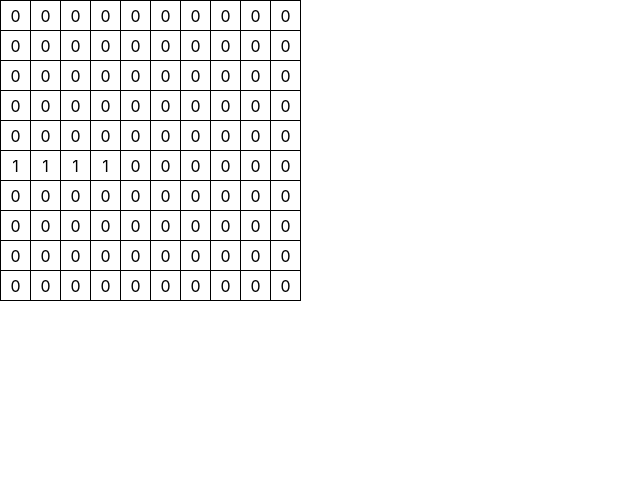
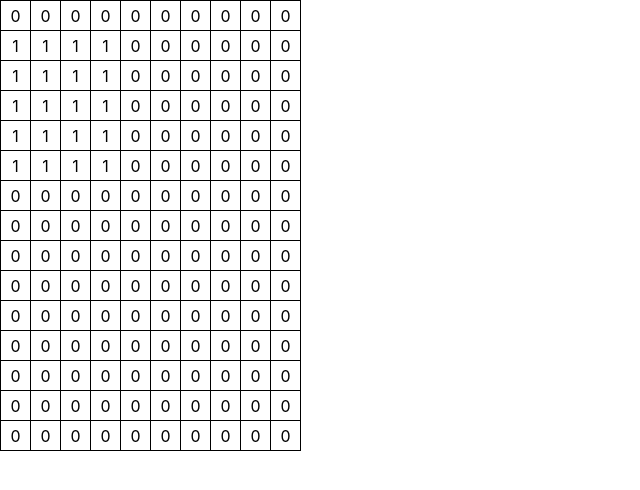
Before and after one commit to blefebvre/react-tetris, a React (Create React App) app: page / in a window 1280 px wide. Shown: the top 490 px of the page, without its empty margins (0-640 px from the left). Built offline with nearby package versions, Linux system fonts and the light colour scheme.

Commit message:
Before reworking shape dropping logic

```diff
--- a/src/App.tsx
+++ b/src/App.tsx
@@ -1,11 +1,13 @@
 import React from "react";
 import "./App.css";
 import { TetrisGrid } from "./TetrisGrid";
+import { line } from "./shapes/Line";
+import { square } from "./shapes/Square";
 
 export function App() {
   return (
     <div className="App">
-      <TetrisGrid width={10} height={10} />
+      <TetrisGrid width={10} height={15} shapes={[line(), square()]} />
     </div>
   );
 }
--- a/src/TetrisGrid.tsx
+++ b/src/TetrisGrid.tsx
@@ -1,9 +1,11 @@
 import React, { useState, useEffect } from "react";
 import "./App.css";
+import { Shape } from "./shapes/Shape";
 
 interface Props {
   height: number;
   width: number;
+  shapes: Shape[];
 }
 
 enum CellStatus {
@@ -18,7 +20,6 @@
 
 // The entire grid: a 2d array
 type GridState = GridCellState[][];
-type Shape = GridState;
 
 // Return 2d array of GridCellState items
 function initEmptyGrid(width: number, height: number): GridState {
@@ -52,14 +53,23 @@
   // All the shapes will be merged into the above gridState to be rendered
   const [shapesState, setShapesState] = useState<GridState[]>([getLineShape(width, height)]);
 
-  function moveUnstuckShapesDown(): GridState {
-    // Start with the first shape, creating the overall grid as we go
-    let grid = initEmptyGrid(width, height);
-    // Loop through all shapes
+  // Tracks the index of the current shape
+  const [shapeIndex, setShapeIndex] = useState(0);
+
+  // Tracks where the current shape is, vertically
+  const [currentShapeVerticalIndex, setCurrentShapeVerticalIndex] = useState(0);
+
+  // Drop new shapes in the middle
+  const [currentShapeHorizontalIndex, setCurrentShapeHorizontalIndex] = useState(Math.floor(width / 2));
+
+  function moveCurrentShapeDown(): GridState {
+    // Create the overall grid as we go, based on current state of the grid
+    let grid = [...gridState];
+    // Get the current shape
     const updatedShapesState = [...shapesState];
     for (let i = 0; i < updatedShapesState.length; i++) {
       const shape = updatedShapesState[i];
-      let updatedShape: Shape = [...shape];
+      let updatedShape: GridState = [...shape];
       // Is this shape at the bottom?
       if (isShapeAtTheBottomOfGrid(shape)) {
         // It can't move down then!
@@ -87,7 +97,7 @@
     function () {
       // Main tetris game loop
       setTimeout(function () {
-        const updatedGridState = moveUnstuckShapesDown();
+        const updatedGridState = moveCurrentShapeDown();
         setGridState(updatedGridState);
         // console.log(updatedGridState);
         // clearInterval(mainLoopIntervalId);
@@ -112,7 +122,7 @@
   );
 }
 
-function isShapeAtTheBottomOfGrid(shape: Shape): boolean {
+function isShapeAtTheBottomOfGrid(shape: GridState): boolean {
   const lastRowIndex = shape.length - 1;
   // If any of the cells in the last row are NOT empty, we're at the bottom
   for (let j = 0; j < shape[lastRowIndex].length; j++) {
@@ -124,7 +134,7 @@
   return false;
 }
 
-function doesShapeCollideWithAnother(shape: Shape, grid: GridState): boolean {
+function doesShapeCollideWithAnother(shape: GridState, grid: GridState): boolean {
   for (let i = 0; i < shape.length; i++) {
     for (let j = 0; j < shape[i].length; j++) {
       if (shape[i][j].status !== CellStatus.EMPTY && grid[i][j].status !== CellStatus.EMPTY) {
@@ -136,7 +146,7 @@
   return false;
 }
 
-function putShapeIntoGrid(shape: Shape, grid: GridState): GridState {
+function putShapeIntoGrid(shape: GridState, grid: GridState): GridState {
   for (let i = 0; i < shape.length; i++) {
     for (let j = 0; j < shape[i].length; j++) {
       if (shape[i][j].status !== CellStatus.EMPTY) {
@@ -147,7 +157,7 @@
   return grid;
 }
 
-function moveShapeDown(shape: Shape): Shape {
+function moveShapeDown(shape: GridState): GridState {
   // Since the top-left of the Grid is 0,0, moving down can be done by adding a new  row to the
   // "top" and deleting the last row
   const movedShape = [...shape];
@@ -159,7 +169,7 @@
   return movedShape;
 }
 
-function getLineShape(width: number, height: number): Shape {
+function getLineShape(width: number, height: number): GridState {
   const shape = initEmptyGrid(width, height);
   shape[0][0] = {
     color: "1",
--- /dev/null
+++ b/src/shapes/Line.ts
@@ -0,0 +1,16 @@
+import { Shape } from "./Shape";
+
+export function line(): Shape {
+  // prettier-ignore
+  const verticalLine = [
+    [1],
+    [1],
+    [1],
+    [1]
+  ];
+  const horizontalLine = [[1, 1, 1, 1]];
+  return {
+    name: "square",
+    positions: [verticalLine, horizontalLine], // A square rotated is the same thing
+  };
+}
--- /dev/null
+++ b/src/shapes/Shape.ts
@@ -0,0 +1,7 @@
+export type ShapeMatrix = Array<Array<number>>;
+
+// Representation of a shape
+export interface Shape {
+  name: string;
+  positions: ShapeMatrix[];
+}
--- /dev/null
+++ b/src/shapes/Square.ts
@@ -0,0 +1,12 @@
+import { Shape } from "./Shape";
+
+export function square(): Shape {
+  const squareMatrix = [
+    [1, 1],
+    [1, 1],
+  ];
+  return {
+    name: "square",
+    positions: [squareMatrix], // A square rotated is the same thing
+  };
+}
```
